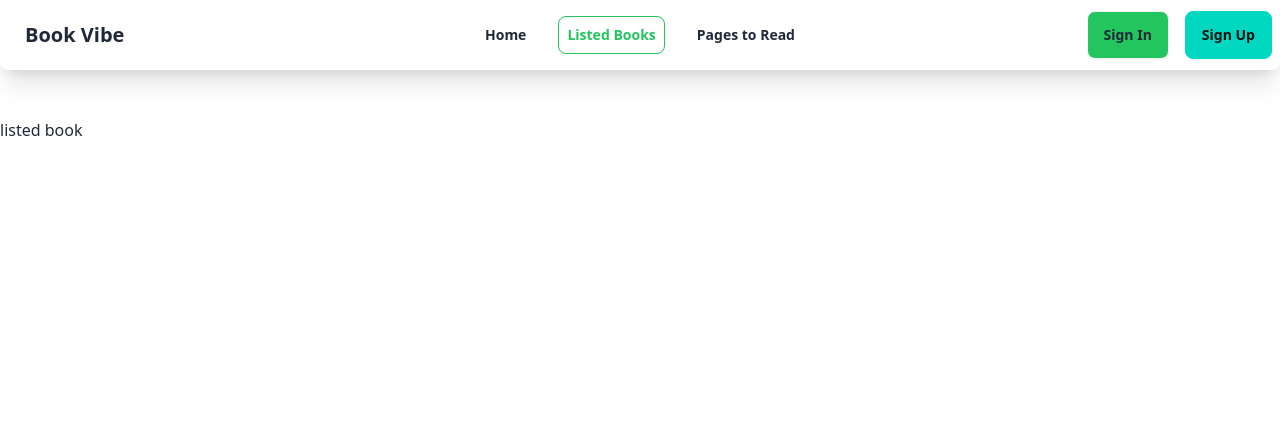
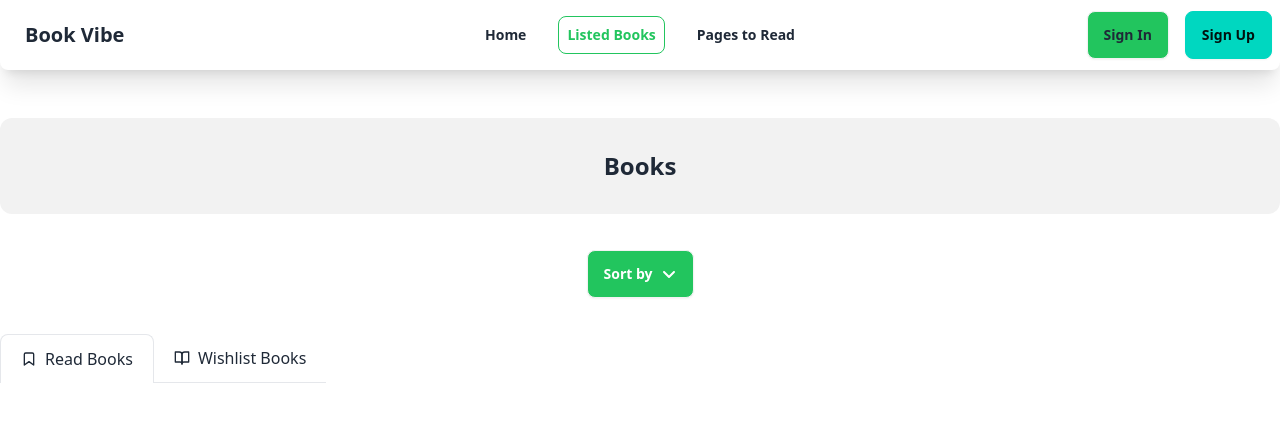
Before and after one commit to Marg0n/book-vibe, a React (Vite) app: page /listedbook in a window 1280 px wide. Shown: the top 422 px of the page. Built offline with nearby package versions, Linux system fonts and the light colour scheme.

Commit message:
set layout for listed books

```diff
--- a/src/components/Cards.jsx
+++ b/src/components/Cards.jsx
@@ -1,3 +1,4 @@
+import { Link } from "react-router-dom";
 import SingleCard from "./SingleCard";
 import { PropTypes } from 'prop-types';
 
@@ -8,14 +9,17 @@ const Cards = ({ books }) => {
   const { bookId } = books;
 
   return (
-    <div className="grid md:grid-cols-3 gap-8">
+    <Link
+    to={'/'}
+    className="grid md:grid-cols-3 gap-8"
+    >
       {
         books.map((book) => (
           <SingleCard key={bookId} book={book} />
         ))
       }
 
-    </div>
+    </Link>
   );
 };
 
--- a/src/components/SingleCard.jsx
+++ b/src/components/SingleCard.jsx
@@ -8,7 +8,9 @@ const SingleCard = ({ book }) => {
 
   console.log(book);
 
-  const { bookId, bookName, author, image, review, totalPages, rating, category, tags, publisher, yearOfPublishing } = book;
+  // const { bookId, bookName, author, image, review, totalPages, rating, category, tags, publisher, yearOfPublishing } = book;
+
+  const { bookName, author, image, rating, category, tags } = book;
 
   return (
     <div className="border rounded-xl">
@@ -28,7 +30,7 @@ const SingleCard = ({ book }) => {
           </p>
           <div className="h-16 w-full space-y-2 mt-4">
             <h2 className="text-xl font-semibold text-start">{bookName}</h2>
-            <p className="text-base">By : {author}</p>
+            <p className="text-base">By : <span className='font-semibold'> {author}</span></p>
           </div>
 
           <div className="divider"></div>
--- /dev/null
+++ b/src/pages/BookDetails.jsx
@@ -0,0 +1,11 @@
+import React from 'react';
+
+const BookDetails = () => {
+    return (
+        <div>
+
+        </div>
+    );
+};
+
+export default BookDetails;
--- a/src/pages/ListedBook.jsx
+++ b/src/pages/ListedBook.jsx
@@ -1,10 +1,71 @@
+import { useState } from "react";
+import { Link } from "react-router-dom";
+import { FaAngleDown } from "react-icons/fa6";
+import { IoIosArrowUp } from "react-icons/io";
+
+
 
 
 const ListedBook = () => {
+
+    const [tabIndex, setTabIndex] = useState(0);
+    const [arrow, setArrow] = useState(false);
+
     return (
-        <div>
-            listed book
+        <div className="container mx-auto">
+            <div className="flex justify-center items-center bg-base-200 rounded-xl py-8">
+                <p className="text-2xl font-semibold">Books</p>
+            </div>
+
+            <div className="flex justify-center items-center py-8 ">
+                <details className="dropdown ">
+                    <summary
+                        onClick={() => setArrow(!arrow)}
+                        className="m-1 btn bg-green-500 text-white hover:btn-accent">
+                        Sort by
+                        {arrow === false ? <FaAngleDown size={16} /> : <IoIosArrowUp size={18} />}
+                    </summary>
+                    <ul className="p-2 shadow menu dropdown-content z-[1] bg-base-100 rounded-box w-52">
+                        <li><a>Item 1</a></li>
+                        <li><a>Item 2</a></li>
+                    </ul>
+                </details>
+            </div>
+
+            {/* tabs start*/}
+            <div className="flex items-center  overflow-x-auto overflow-y-hidden sm:justify-start flex-nowrap dark:bg-gray-100 dark:text-gray-800">
+                <Link
+                    to=''
+                    onClick={() => setTabIndex(0)}
+                    className={`flex items-center flex-shrink-0 px-5 py-3 space-x-2
+                    ${tabIndex === 0 ? "border border-b-0 rounded-t-lg " : "border-b"
+                        } dark:border-gray-600 dark:text-gray-900`}
+                >
+                    <svg xmlns="http://www.w3.org/2000/svg" viewBox="0 0 24 24" fill="none" stroke="currentColor" strokeWidth="2" strokeLinecap="round" strokeLinejoin="round" className="w-4 h-4">
+                        <path d="M19 21l-7-5-7 5V5a2 2 0 0 1 2-2h10a2 2 0 0 1 2 2z"></path>
+                    </svg>
+                    <span>Read Books</span>
+                </Link>
+                <Link
+                    to=''
+                    onClick={() => setTabIndex(1)}
+                    className=
+                    {`flex items-center flex-shrink-0 px-5 py-3 space-x-2
+                    ${tabIndex === 1 ? "border border-b-0 rounded-t-lg " : "border-b"
+                        } dark:border-gray-600 dark:text-gray-900`}
+                >
+                    <svg xmlns="http://www.w3.org/2000/svg" viewBox="0 0 24 24" fill="none" stroke="currentColor" strokeWidth="2" strokeLinecap="round" strokeLinejoin="round" className="w-4 h-4">
+                        <path d="M2 3h6a4 4 0 0 1 4 4v14a3 3 0 0 0-3-3H2z"></path>
+                        <path d="M22 3h-6a4 4 0 0 0-4 4v14a3 3 0 0 1 3-3h7z"></path>
+                    </svg>
+                    <span>Wishlist Books</span>
+                </Link>
+
+            </div>
+            {/* tabs end*/}
+
         </div>
+
     );
 };
 
--- a/src/routes/Routes.jsx
+++ b/src/routes/Routes.jsx
@@ -25,5 +25,8 @@ export const router = createBrowserRouter([
                 element: <PagesToRead/>
             }
         ],
+        // {
+        //     // path: '/listedbook/:id',
+        // }
     },
 ]);
```
